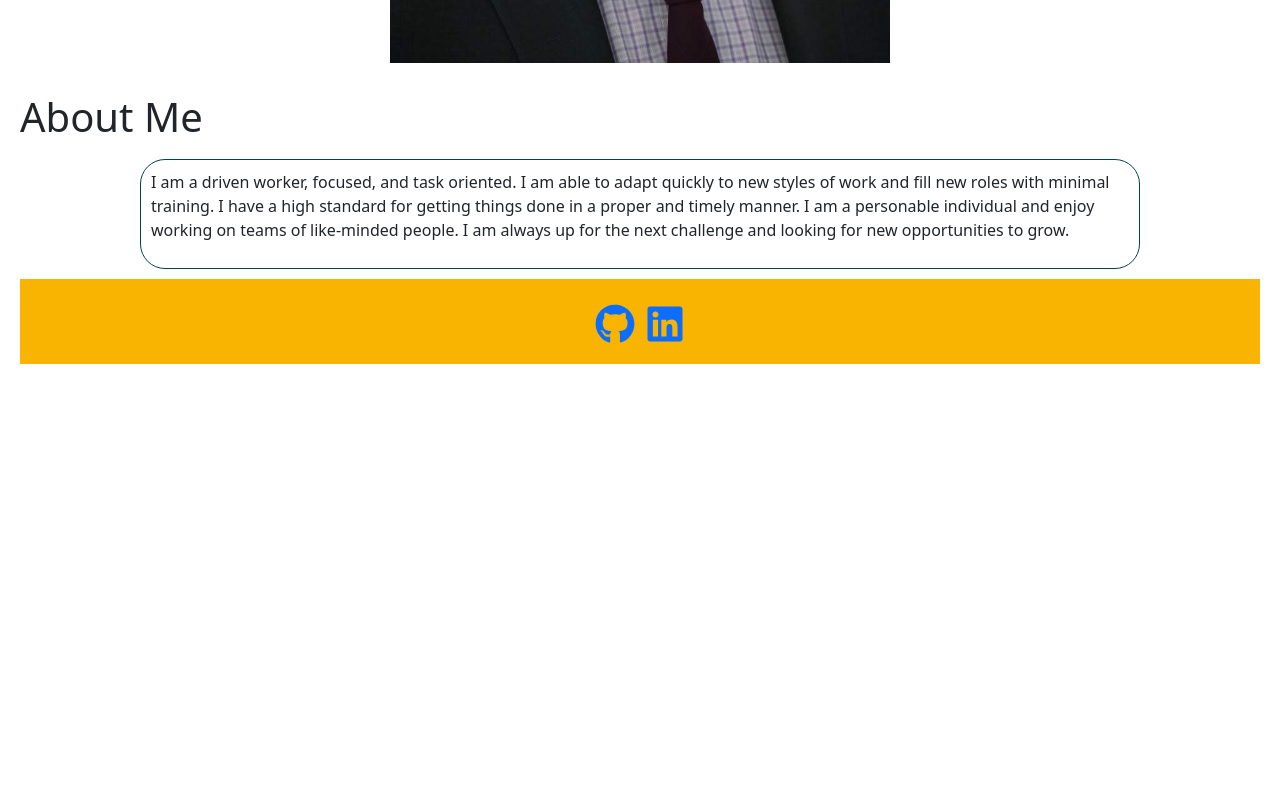
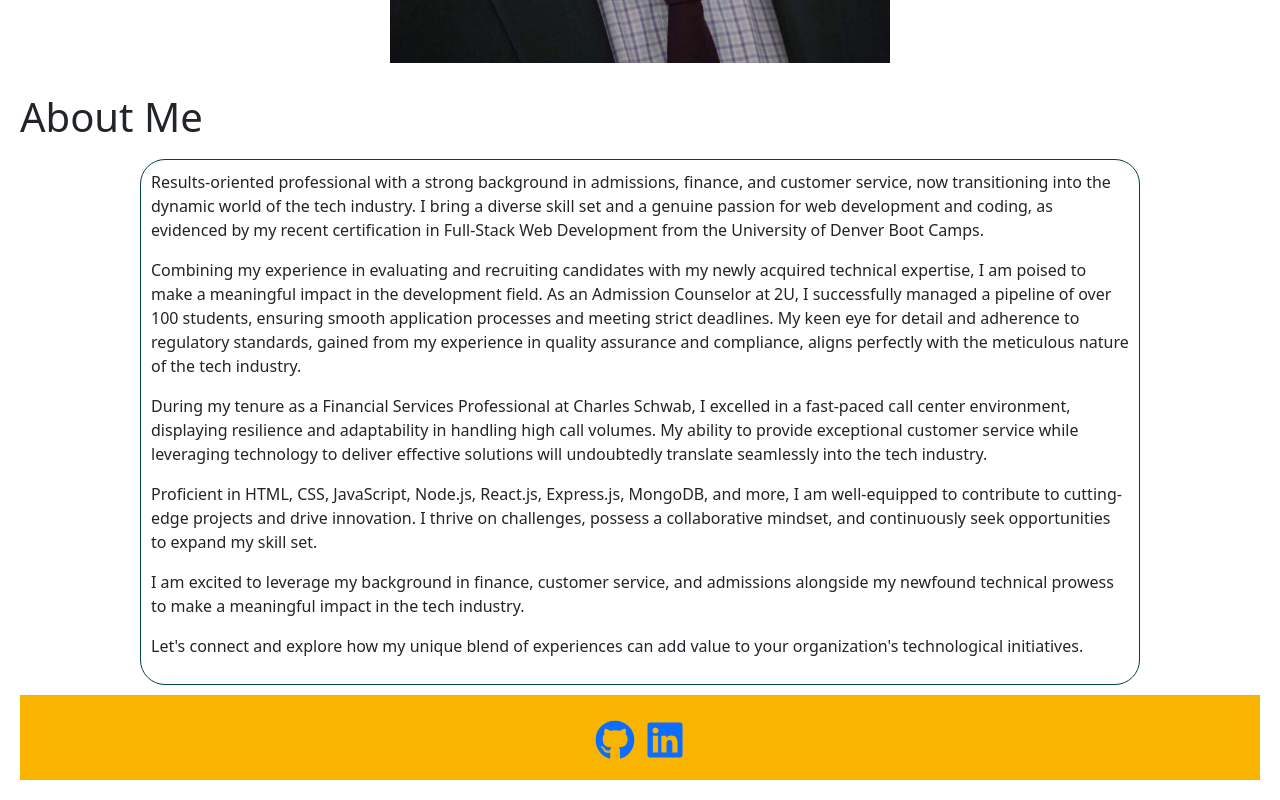
Before and after one commit to jmcgown14/react-portfolio, a React (Create React App) app: page / in a window 1280 px wide. Shown: the part 693-1493 px from the top of the page. Before the commit the page ends 1077 px from the top, so only its background shows below. Built offline with nearby package versions, Linux system fonts and the light colour scheme.

Commit message:
updating about section

```diff
--- a/src/components/pages/AboutMe.js
+++ b/src/components/pages/AboutMe.js
@@ -1,23 +1,62 @@
-import React from 'react';
-import Picture from '../assets/biopic.jpg';
-
+import React from "react";
+import Picture from "../assets/biopic.jpg";
 
 export default function AboutMe() {
   return (
     <div>
       <div className="bio-pic-container">
-        <img className="bio-pic" src={ Picture } alt="Johnathan McGown"></img>
-    </div>
+        <img className="bio-pic" src={Picture} alt="Johnathan McGown"></img>
+      </div>
       <h1 id="about-me">About Me</h1>
       <article className="my-info">
-            <p>
-                I am a driven worker, focused, and task oriented. I am able to adapt quickly to new styles of
-                work and fill new roles with minimal training. I have a high standard for getting things done in a
-                proper
-                and timely manner. I am a personable individual and enjoy working on teams of like-minded people. I am
-                always up for the next challenge and looking for new opportunities to grow.
-            </p>
-        </article>
+        <p>
+          Results-oriented professional with a strong background in admissions,
+          finance, and customer service, now transitioning into the dynamic
+          world of the tech industry. I bring a diverse skill set and a genuine
+          passion for web development and coding, as evidenced by my recent
+          certification in Full-Stack Web Development from the University of
+          Denver Boot Camps.
+        </p>
+
+        <p>
+          Combining my experience in evaluating and recruiting candidates with
+          my newly acquired technical expertise, I am poised to make a
+          meaningful impact in the development field. As an Admission Counselor
+          at 2U, I successfully managed a pipeline of over 100 students,
+          ensuring smooth application processes and meeting strict deadlines. My
+          keen eye for detail and adherence to regulatory standards, gained from
+          my experience in quality assurance and compliance, aligns perfectly
+          with the meticulous nature of the tech industry.
+        </p>
+
+        <p>
+          During my tenure as a Financial Services Professional at Charles
+          Schwab, I excelled in a fast-paced call center environment, displaying
+          resilience and adaptability in handling high call volumes. My ability
+          to provide exceptional customer service while leveraging technology to
+          deliver effective solutions will undoubtedly translate seamlessly into
+          the tech industry.
+        </p>
+
+        <p>
+          Proficient in HTML, CSS, JavaScript, Node.js, React.js, Express.js,
+          MongoDB, and more, I am well-equipped to contribute to cutting-edge
+          projects and drive innovation. I thrive on challenges, possess a
+          collaborative mindset, and continuously seek opportunities to expand
+          my skill set.
+        </p>
+
+        <p>
+          I am excited to leverage my background in finance, customer service,
+          and admissions alongside my newfound technical prowess to make a
+          meaningful impact in the tech industry.
+        </p>
+
+        <p>
+          Let's connect and explore how my unique blend of experiences can add
+          value to your organization's technological initiatives.
+        </p>
+      </article>
     </div>
   );
 }
```
